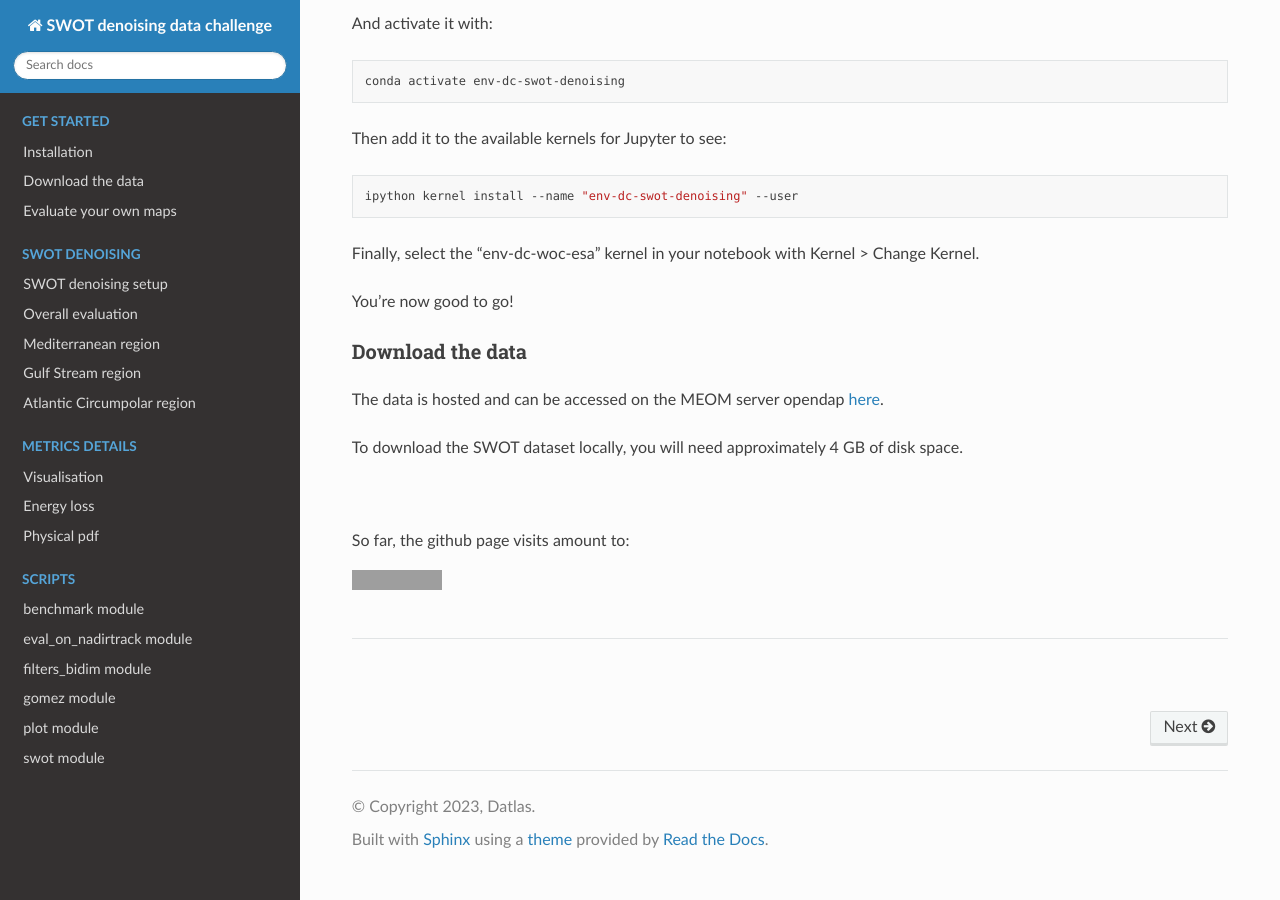
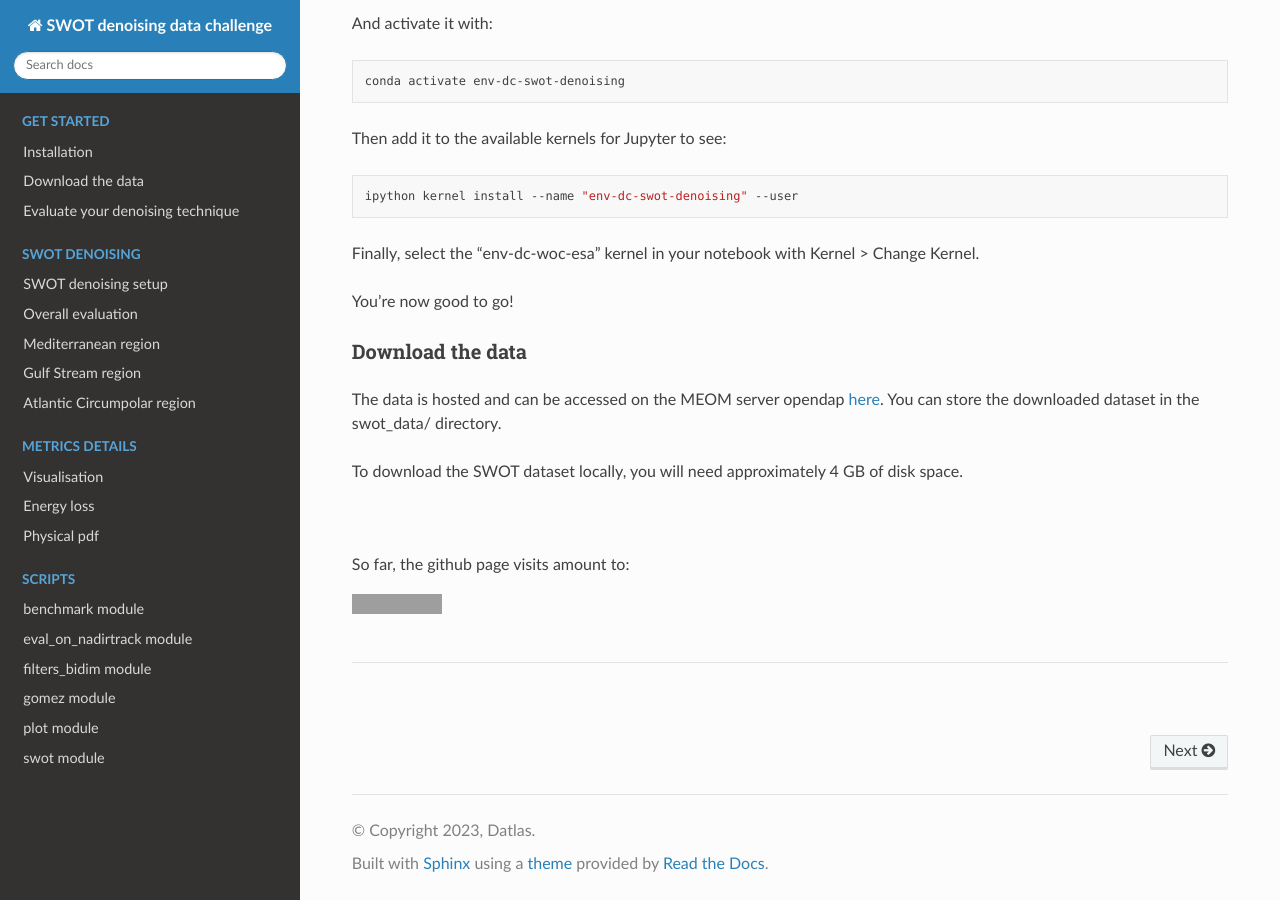
Before and after one commit to ocean-data-challenges/2024b_DC_SWOTdenoising, a Sphinx documentation site: the page built from docs/source/index.rst, in a window 1280 px wide and 900 px high, scrolled down 3723 px. Built offline with Sphinx 7.4.7 and the Read the Docs theme 2.0.0, drawn with Linux system fonts in a browser that asks for light colours; pages that are not in the unit, such as notebooks, are missing from menus; grey boxes are pictures that could not be loaded.

```diff
--- a/docs/source/1_getstarted/getstarted_eval.md
+++ b/docs/source/1_getstarted/getstarted_eval.md
@@ -1,4 +1,4 @@
-# Evaluate your own maps
+# Evaluate your denoising technique
 
 <br>
 
@@ -10,7 +10,7 @@ Once you have [installed the data challenge](getstarted_install.md) and [downloa
 
 <br>
 
-## Maps format
+## Data format
 
 The input netcdf files must contain:
 - `latitude`, `longitude` and `time` dimensions.
--- a/docs/source/index.rst
+++ b/docs/source/index.rst
@@ -147,7 +147,7 @@ You're now good to go!
 Download the data
 -----------------
 
-The data is hosted and can be accessed on the MEOM server opendap `here <https://ige-meom-opendap.univ-grenoble-alpes.fr/thredds/catalog/meomopendap/extract/MEOM/OCEAN_DATA_CHALLENGES/catalog.html>`_.
+The data is hosted and can be accessed on the MEOM server opendap `here <https://ige-meom-opendap.univ-grenoble-alpes.fr/thredds/catalog/meomopendap/extract/MEOM/OCEAN_DATA_CHALLENGES/catalog.html>`_. You can store the downloaded dataset in the swot_data/ directory.
 
 To download the SWOT dataset locally, you will need approximately 4 GB of disk space.
 
```
Also changed, not shown: README.md (+3 -1 lines), 12 other files.
